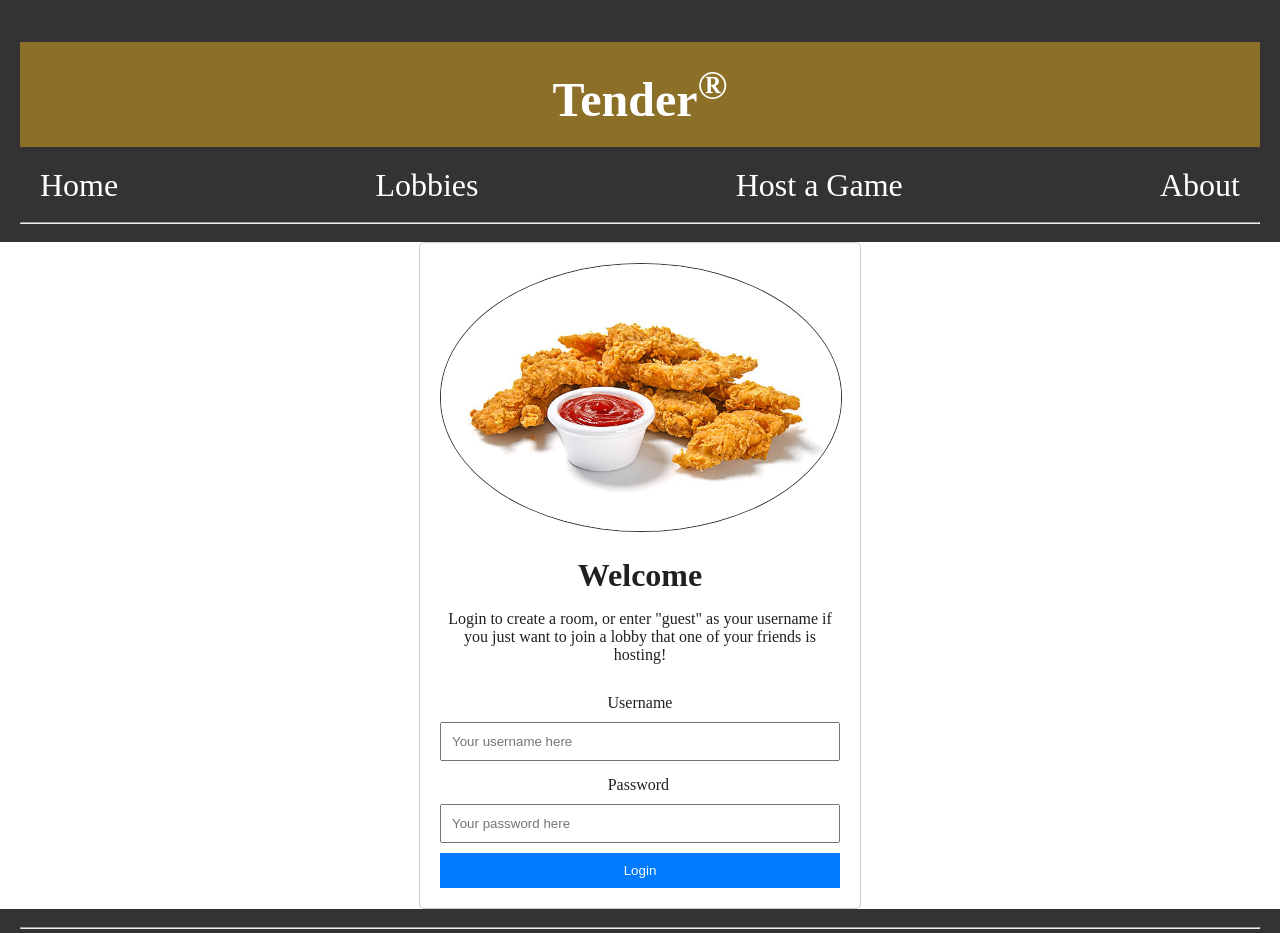
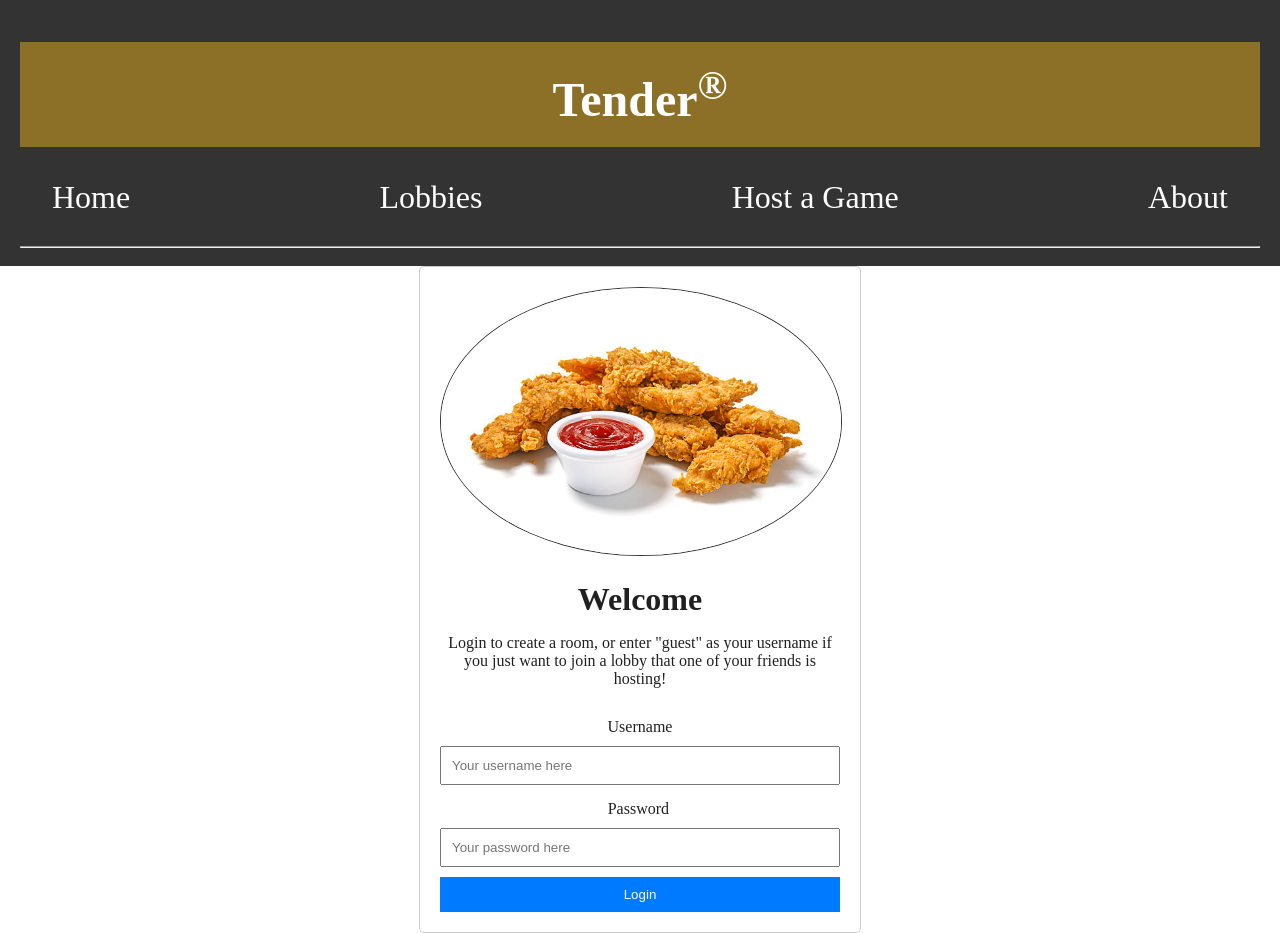
Before and after one commit to Smartiepants109/startup, a plain HTML site: page index.html in a window 1280 px wide. Shown: the top 933 px of the page. Drawn offline with Linux system fonts and the light colour scheme.

Commit message:
nav bar now looks nice.
I actually kinda like how it moves the other elements out of the way as if to highlight the one you are selecting.

```diff
--- a/index.html
+++ b/index.html
@@ -13,7 +13,7 @@
   <header>
     <h1 id="TopHeader">Tender<sup>&reg;</sup></h1>
 
-    <nav>
+    <nav id = "navBar">
       <ul>
         <li><a href="index.html">Home</a></li>
         <li><a href="lobbies.html">Lobbies</a></li>
--- a/styles.css
+++ b/styles.css
@@ -14,6 +14,10 @@ body {
     padding: 20px;
     text-align: center;
     font-size: xxx-large;
+}
+#navBar  ul li:hover {
+    background-color: #807777;
+    padding: 1% 5%
 }
 
 #myName {
@@ -113,6 +117,7 @@ nav ul {
 nav ul li {
     list-style-type: none;
     font-size: xx-large;
+    padding: 1%
 }
 
 nav ul li a {
```
Also changed, not shown: about.html (+1 -1 lines), lobbies.html (+1 -1 lines), lobby.html (+1 -1 lines), README.md.
